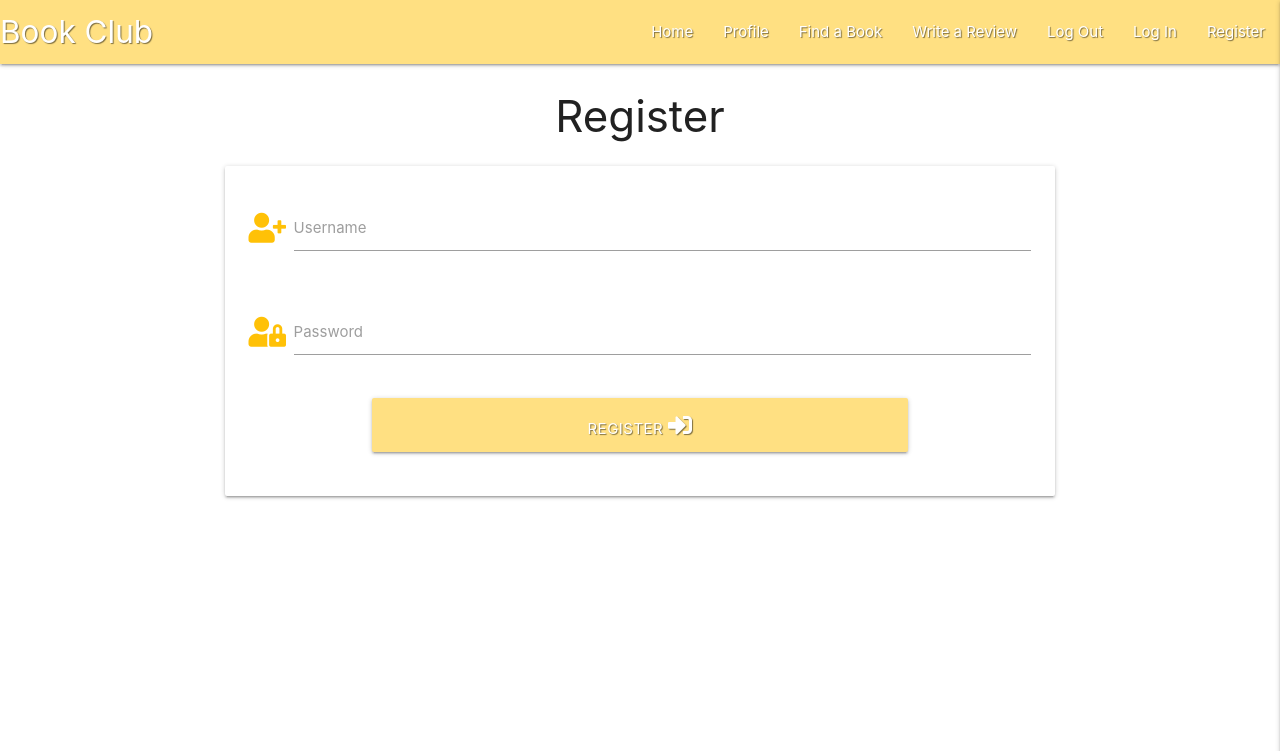
After one commit to Code-Institute-Submissions/Sarah-LB-Milestone3_BookClub_DecResub, a Flask app: page /register in a window 1280 px wide. The commit adds this page. Shown: the top 751 px of the page. Run offline with Flask 2, Linux system fonts and the light colour scheme; some libraries are stand-ins or nearby versions.

Commit message:
Add form template to register.html

```diff
--- a/app.py
+++ b/app.py
@@ -4,6 +4,7 @@ from flask import (
     redirect, request, session, url_for)
 from flask_pymongo import PyMongo
 from bson.objectid import ObjectId
+from werkzeug.security import generate_password_hash, check_password_hash
 if os.path.exists("env.py"):
     import env
 
@@ -26,6 +27,11 @@ def get_books():
     return render_template("books.html", books=books)
 
 
+@app.route("/register", methods=["GET", "POST"])
+def register():
+    return render_template("register.html")
+
+
 if __name__ == "__main__":
     app.run(host=os.environ.get("IP"),
             port=int(os.environ.get("PORT")),
--- a/templates/base.html
+++ b/templates/base.html
@@ -28,12 +28,12 @@
                     <li><a href="#">Write a Review</a></li>
                     <li><a href="#">Log Out</a></li>
                     <li><a href="#">Log In</a></li>
-                    <li><a href="#">Register</a></li>
+                    <li><a href="{{ url_for('register') }}">Register</a></li>
                 </ul>
                 </div>
             </nav>
 
-        <!--collapsible mobile navbar manu-->
+        <!--collapsible mobile navbar menu-->
         <ul class="sidenav" id="mobile-demo">
             <li><h4 class="center-align light-blue-text text-darken-4"></h4></li>
             <li><a href="#">Home</a></li>
@@ -42,7 +42,7 @@
             <li><a href="#">Write a Review</a></li>
             <li><a href="#">Log Out</a></li>
             <li><a href="#">Log In</a></li>
-            <li><a href="#">Register</a></li>
+            <li><a href="{{ url_for('register') }}">Register</a></li>
         </ul>
     </div>
     </header>
--- /dev/null
+++ b/templates/register.html
@@ -0,0 +1,35 @@
+{% extends "base.html" %}
+{% block content %}
+
+<h3 class="center-align">Register</h3>
+
+<div class="row">
+    <form class="col s12 m8 offset-m2" method="POST" action="{{ url_for('register') }}">
+      <div class="card-panel">
+        <!-- Username -->
+        <div class="row">
+            <div class="input-field col s12">
+                <i class="fas fa-user-plus prefix amber-text"></i>
+                <input id="username" name="username" type="text" class="validate">
+                <label for="username">Username</label>
+              </div>
+        </div>
+        <!-- Password -->
+        <div class="row">
+            <div class="input-field col s12">
+                <i class="fas fa-user-lock prefix amber-text"></i>
+                <input id="password" name="password" type="password" class="validate">
+                <label for="password">Password</label>
+            </div>
+        </div>
+        <!-- Register Button -->
+        <div class="row">
+            <button type="submit" class="col s8 offset-s2 btn-large amber lighten-3 text-shadow">
+                Register <i class="fas fa-sign-in-alt"></i>
+            </button>
+        </div>
+      </div>
+    </form>
+  </div>
+
+  {% endblock %}
```
Also changed, not shown: README.md.
